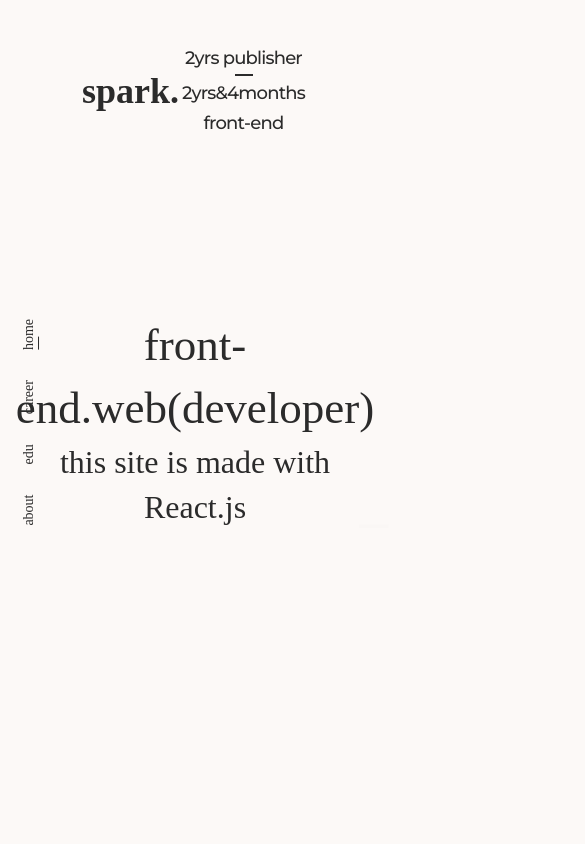
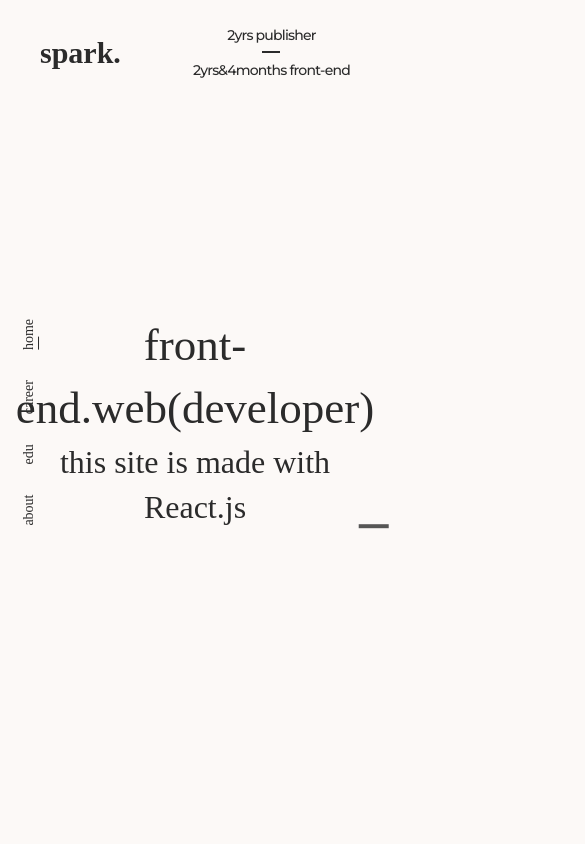
Before and after one commit to ivory-red/react-portfolio, a React (Create React App) app: page / in a window 390 px wide. Shown: the top 844 px of the page, 585 px wide, since content can reach past the window. Built offline with nearby package versions, Linux system fonts and the light colour scheme; a web font is replaced by a local one.

Commit message:
반응형 작업 (레이아웃, 섹션 타이틀)

```diff
--- a/src/assets/scss/section/_career.scss
+++ b/src/assets/scss/section/_career.scss
@@ -9,6 +9,18 @@
     display: inline-block;
     transform: rotate(-90deg) translateX(-100%);
     transform-origin: 0 0;
+
+    @include desktop {
+      left: 70px;
+    }
+
+    @include non-desktop {
+      position: relative;
+      top: 0;
+      left: 0;
+      transform: none;
+      margin-bottom: 32px;
+    }
   }
 }
 
@@ -22,8 +34,16 @@
     font-size: 36px;
     font-weight: bold;
 
+    @include desktop {
+      font-size: 28px;
+    }
+
     span {
       font-size: 16px;
+
+      @include desktop {
+        font-size: 14px;
+      }
     }
   }
 
@@ -31,8 +51,16 @@
     font-size: 14px;
     letter-spacing: -0.03em;
 
+    @include desktop {
+      font-size: 12px;
+    }
+
     img {
       padding-left: 5px;
+
+      @include desktop {
+        width: 20px;
+      }
     }
   }
 
@@ -44,6 +72,10 @@
   .text__area {
     font-size: 14px;
     color: var(--black200);
+
+    @include desktop {
+      font-size: 13px;
+    }
 
     .text__title {
       margin-bottom: 4px;
--- a/src/assets/scss/section/_footer.scss
+++ b/src/assets/scss/section/_footer.scss
@@ -10,6 +10,10 @@ footer {
       font-size: 36px;
       font-weight: bold;
       color: var(--black);
+
+      @include desktop {
+        font-size: 30px;
+      }
     }
 
     p {
--- a/src/assets/scss/section/_header.scss
+++ b/src/assets/scss/section/_header.scss
@@ -1,16 +1,37 @@
 #header {
   @include position-fixed;
-  z-index: 9999;
+  z-index: 9999
+}
+
+.header {
+  &.scrolled {
+    .header__inner {
+      background: var(--white);
+      padding-top: 30px;
+      box-shadow: 0 0 20px rgba(0, 0, 0, 0.05);
+    }
+  }
 }
 
 .header__inner {
   @include flex-between;
+  width: 100%;
   padding-top: 43px;
+  padding-bottom: 24px;
+  transition: all 0.3s;
+
+  @include desktop {
+    padding-top: 20px;
+  }
 
   .logo {
     font-weight: 900;
     font-size: 36px;
     color: var(--black100);
+
+    @include desktop {
+      font-size: 30px;
+    }
   }
 
   .header__info {
@@ -36,6 +57,10 @@
           margin-left: - 9px;
           background: var(--black100);
         }
+      }
+
+      @include desktop {
+        font-size: 14px;
       }
     }
   }
--- a/src/assets/scss/setting/_mixin.scss
+++ b/src/assets/scss/setting/_mixin.scss
@@ -35,3 +35,22 @@
   top: 0;
   width: 100%;
 }
+
+
+@mixin desktop {
+  @media screen and (max-width: 1800px) {
+    @content;
+  }
+}
+
+@mixin non-desktop {
+  @media screen and (max-width: 1024px) {
+    @content;
+  }
+}
+
+// @mixin non-desktop {
+//   @media screen and (max-width: 1023px) {
+//     @content;
+//   }
+// }
--- a/src/assets/scss/style.scss
+++ b/src/assets/scss/style.scss
@@ -18,6 +18,11 @@
 .inner {
   padding-left: 82px;
   padding-right: 82px;
+
+  @include desktop {
+    padding-left: 40px;
+    padding-right: 40px;
+  }
 }
 
 .section {
@@ -38,6 +43,11 @@
   padding-top: 120px;
   padding-bottom: 120px;
   border-bottom: 1px solid var(--black400);
+
+  @include non-desktop {
+    padding-top: 80px;
+    padding-bottom: 80px;
+  }
 }
 
 .section__area {
@@ -47,6 +57,11 @@
   margin-right: auto;
   padding-left: 160px;
   padding-right: 160px;
+
+  @include non-desktop {
+    padding-left: 32px;
+    padding-right: 32px;
+  }
 }
 
 .title__area {
@@ -60,14 +75,18 @@
   font-size: 30px;
   line-height: 41px;
 
+  @include desktop {
+    font-size: 24px;
+  }
+
   &:after {
     display: block;
     content: "";
     position: absolute;
     right: 0;
-    bottom: -5px;
-    width: 35px;
-    height: 5px;
+    bottom: 0;
+    width: 30px;
+    height: 4px;
     background: var(--black100);
   }
 }
```
Also changed, not shown: src/assets/img/icons/ic_ham_menu.png (added).
